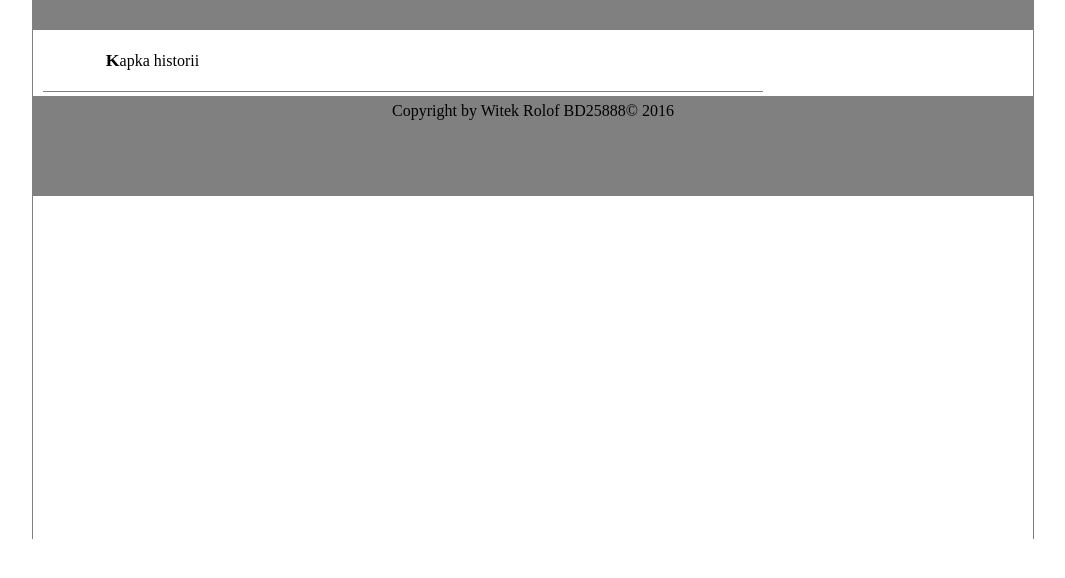
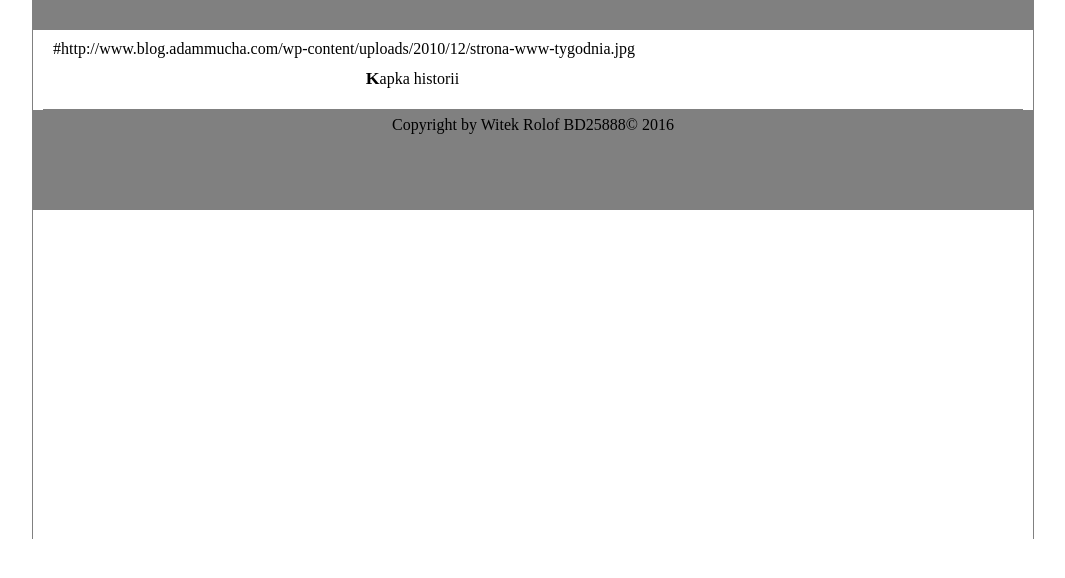
Before and after one commit to witekr/hobby, a plain HTML site: page menu6.html in a window 1280 px wide. Shown: the part 170-748 px from the top of the page, without its empty margins (107-1172 px from the left). Drawn offline with Linux system fonts and the light colour scheme.

Commit message:
Update menu6.html

```diff
--- a/menu6.html
+++ b/menu6.html
@@ -27,7 +27,7 @@
   <section id="content">
 
    <div class="article">
-
+   #http://www.blog.adammucha.com/wp-content/uploads/2010/12/strona-www-tygodnia.jpg
     <div class="article-content">
      <p>Kapka historii</p>
 
```
